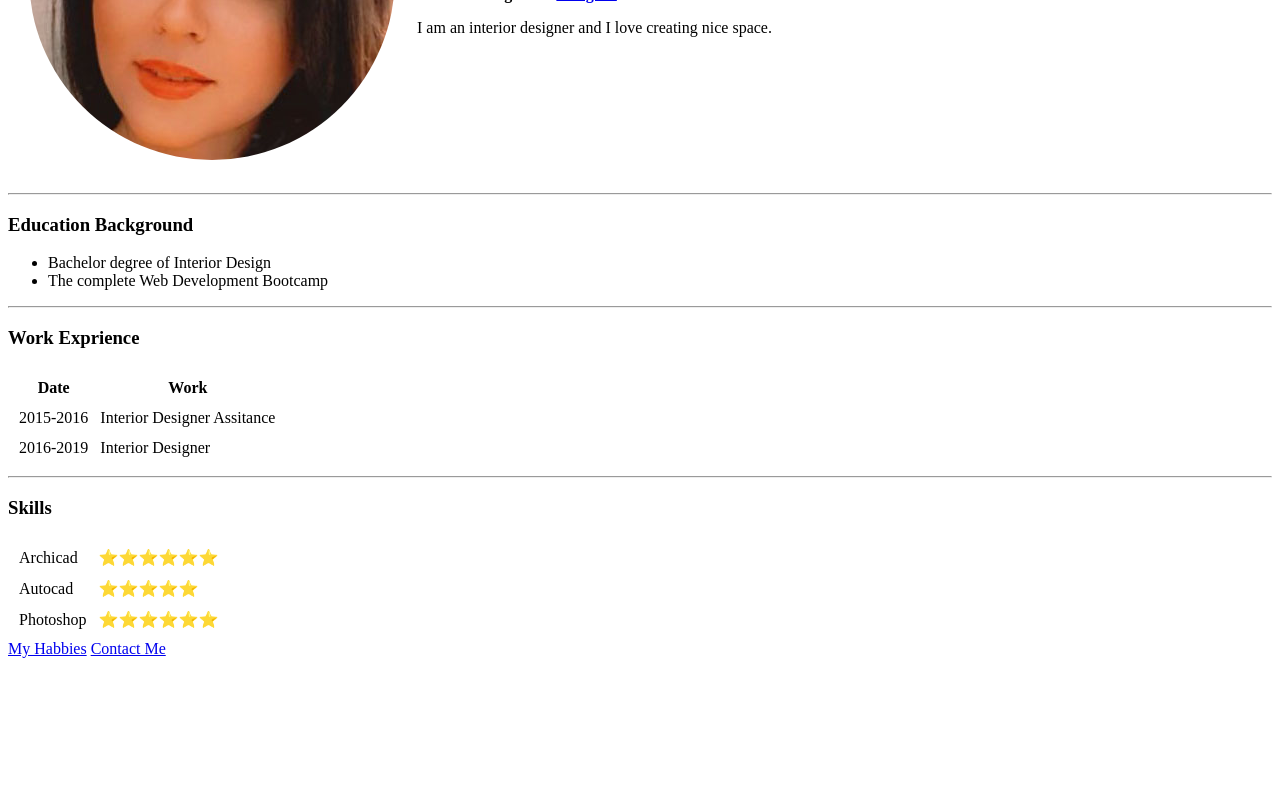
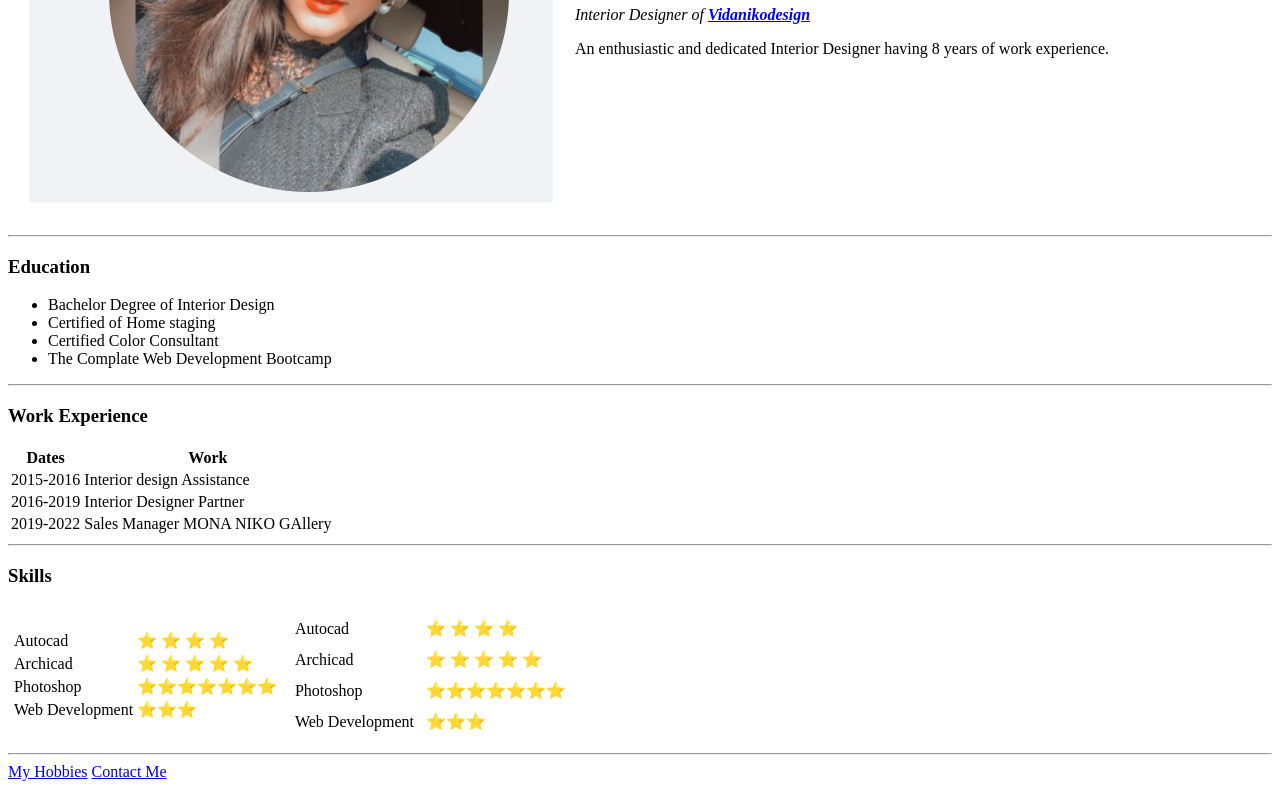
Before and after one commit to vidaniko/CV, a plain HTML site: page index.html in a window 1280 px wide. Shown: the part 235-1024 px from the top of the page. Before the commit the page ends 901 px from the top, so only its background shows below. Drawn offline with Linux system fonts and the light colour scheme.

Commit message:
Add files via upload

```diff
--- a/index.html
+++ b/index.html
@@ -1,77 +1,99 @@
 <!DOCTYPE html>
-<html lang="" dir="ltr">
-
+<html lang="en" dir="ltr">
   <head>
     <meta charset="utf-8">
-  <title>Vida's personal site</title>
+    <title>VIDA NIKO Personal Site</title>
   </head>
-
   <body>
-  <table cellspacing="20">
+    <table  cellspacing="20">
       <tr>
-      <td>  <img src="vida.png" alt="Vida Profile Picture"></td>
-      <td><h1>VIDA NIKO</h1>
-      <p><strong>Interior Designer at <a href="https://vidanikodesign.com/">Designer</a></strong></p>
-      <p>I am an interior designer and I love creating nice space.</p></td>
+        <td><img src="vida.jpg" alt=""></td>
+        <td> <h1> VIDA NIKO</h1><p><em>Interior Designer of <strong><a href="https://vidanikodesign.com/">Vidanikodesign</a></strong></em></p>
+        <p>An enthusiastic and dedicated Interior Designer having 8 years of work experience.</p></td>
       </tr>
     </table>
     <hr>
-  <h3>Education Background</h3>
+    <h3>Education</h3>
     <ul>
-    <li>Bachelor degree of Interior Design</li>
-    <li>The complete Web Development Bootcamp</li>
+      <li> Bachelor Degree of Interior Design</li>
+      <li>Certified of Home staging</li>
+      <li>Certified Color Consultant</li>
+      <li>The Complate Web Development Bootcamp</li>
     </ul>
     <hr>
-  <h3>Work Exprience</h3>
-  <table cellspacing="10">
-    <thead>
+    <h3>Work Experience</h3>
+    <table>
       <tr>
-        <th>Date</th>
+        <th>Dates</th>
         <th>Work</th>
       </tr>
-    </thead>
-    <tbody>
-
-    </tbody>
-    <tfoot>
-
-    </tfoot>
       <tr>
         <td>2015-2016</td>
-      <td>Interior Designer Assitance</td>
+        <td>Interior design Assistance</td>
         </tr>
       <tr>
         <td>2016-2019</td>
-      <td>Interior Designer</td>
+        <td>Interior Designer Partner</td>
+      </tr>
+      <tr>
+        <td>2019-2022</td>
+        <td>Sales Manager MONA NIKO GAllery</td>
+      </tr>
+
+    </table>
+    <hr>
+
+    <h3>Skills</h3>
+
+    <table>
+      <tr>
+        <td>
+          <table>
+            <tr>
+              <td>Autocad</td>
+              <td>	&#11088;	&#11088;	&#11088;	&#11088;</td>
+            </tr>
+            <tr>
+            <td>Archicad</td>
+            <td>	&#11088;	&#11088;	&#11088;	&#11088;	&#11088;</td>
+            </tr>
+            <tr>
+              <td>Photoshop</td>
+              <td>&#11088;&#11088;&#11088;&#11088;&#11088;&#11088;&#11088;</td>
+            </tr>
+            <tr>
+              <td>Web Development</td>
+              <td>&#11088;&#11088;&#11088;</td>
+            </tr>
+          </table>
+
+        </td>
+        <td>
+          <table cellspacing="10">
+            <tr>
+              <td>Autocad</td>
+              <td>	&#11088;	&#11088;	&#11088;	&#11088;</td>
+            </tr>
+            <tr>
+            <td>Archicad</td>
+            <td>	&#11088;	&#11088;	&#11088;	&#11088;	&#11088;</td>
+            </tr>
+            <tr>
+              <td>Photoshop</td>
+              <td>&#11088;&#11088;&#11088;&#11088;&#11088;&#11088;&#11088;</td>
+            </tr>
+            <tr>
+              <td>Web Development</td>
+              <td>&#11088;&#11088;&#11088;</td>
+            </tr>
+          </table>
+
+        </td>
       </tr>
     </table>
     <hr>
-
+    <a href="hobbies.html">My Hobbies</a>
+    <a href="contact-me.html">Contact Me</a>
 
   </body>
-<h3>Skills</h3>
-
-<table cellspacing="10">
-  <tr>
-    <td>Archicad</td>
-    <td>&#11088;&#11088;&#11088;&#11088;&#11088;&#11088;</td>
-    </tr>
-    <tr>
-    <td>Autocad</td>
-    <td>&#11088;&#11088;&#11088;&#11088;&#11088;</td>
-      </tr>
-        <tr>
-        <td>Photoshop</td>
-        <td>&#11088;&#11088;&#11088;&#11088;&#11088;&#11088;</td>
-      </tr>
-    </td>
-  </tr>
-</table>
-
-<a href="Hobbies.html">My Habbies</a>
-<a href="Contact-me.html">Contact Me</a>
-
-
-</form>
-
 </html>
```
Also changed, not shown: contact-me.html (added, +25 -0 lines), hobbies.html (added, +16 -0 lines), vida.jpg (added). Lines whose indentation alone changed are shown as unchanged.
